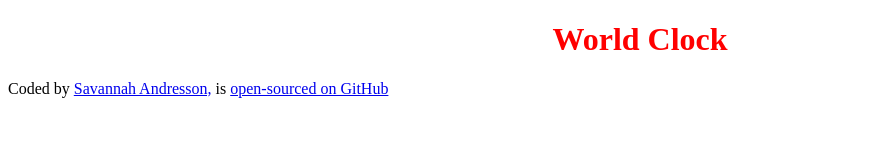
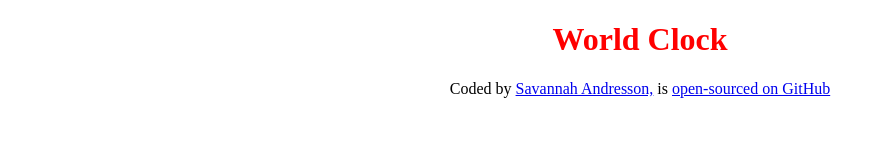
Before and after one commit to savi-creates/world-clock-project, a plain HTML site: page index.html in a window 1280 px wide. Shown: the whole page, without its empty margins (0-885 px from the left). Drawn offline with Linux system fonts and the light colour scheme.

Commit message:
Added the link to the GitHub repository

```diff
--- a/css/style.css
+++ b/css/style.css
@@ -2,3 +2,7 @@ h1 {
   text-align: center;
   color: red;
 }
+
+footer {
+  text-align: center;
+}
--- a/index.html
+++ b/index.html
@@ -9,8 +9,16 @@
   <body>
     <h1>World Clock</h1>
     <footer>
-      Coded by <a href="#" target="_blank"> Savannah Andresson,</a> is
-      <a href="#" target="_blank">open-sourced on GitHub </a>
+      Coded by
+      <a href="https://github.com/savi-creates" target="_blank">
+        Savannah Andresson,</a
+      >
+      is
+      <a
+        href="https://github.com/savi-creates/world-clock-project"
+        target="_blank"
+        >open-sourced on GitHub
+      </a>
     </footer>
     <script src="javascript/index.js"></script>
   </body>
```
